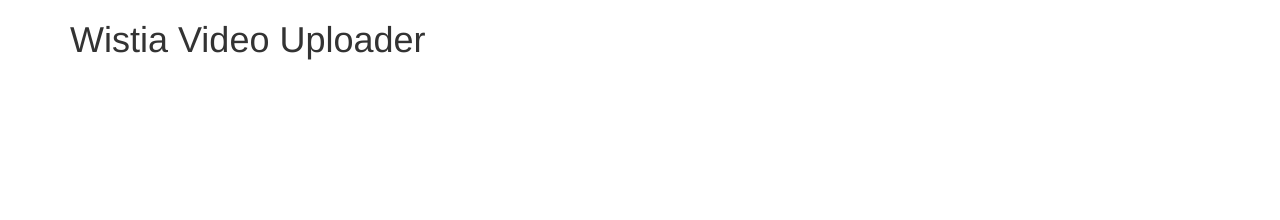
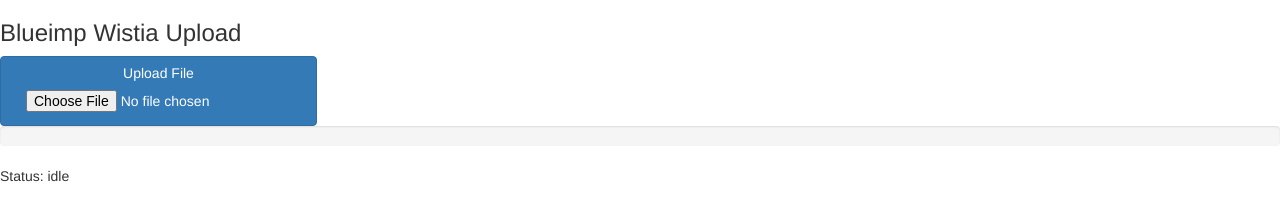
Before and after one commit to sachinkaria/blueimp-wistia, a plain HTML site: page index.html in a window 1280 px wide. Drawn offline with nearby package versions, Linux system fonts and the light colour scheme.

Commit message:
edited directive and file upload template

```diff
--- a/directive.js
+++ b/directive.js
@@ -1,20 +1,33 @@
-uploader.directive('uploadFile', ['$timeout','$sce', '$http',function ($timeout, $sce, $http) {
+(function() {
+  'use strict';
 
-  return {
+  angular
+    .module('uploader')
+    .directive('uploadfile', uploadFileDirective);
+
+  uploadFileDirective.$inject = ['$timeout','$sce', '$http'];
+
+  /* @ngInject */
+  function uploadFileDirective($timeout, $sce, $http) {
+    // Usage:
+    //   <uploadfile id="your-element-id" wistiapass="your-wistia-api-password"/>
+    var directive = {
       restrict: 'E',
-    templateUrl: 'fileUpload.html',
+      templateUrl: 'uploadFile.html',
       replace: true,
       link: link,
       scope: {
         id: "@id",
-      wistiaPassword: "@password"
+        wistiaPassword: "@wistiapass"
       }
     };
+
+    return directive;
 
     function link(scope, element, attrs) {
       scope.hashId   = '';
       scope.progress = 0;
-    scope.status   = 'UPLOAD A VIDEO';
+      scope.status   = 'idle';
       scope.url      = '';
 
       scope.checkStatus = function() {
@@ -27,6 +40,7 @@
           if (scope.status == 'ready')
             scope.url = $sce.trustAsResourceUrl('http://fast.wistia.net/embed/iframe/' + scope.hashId);
           else if (scope.status != 'failed') {
+            //check status again in a few seconds
             $timeout(function(){
               scope.checkStatus();
             }, 3000);
@@ -52,8 +66,6 @@
             if (data.result.hashed_id != '') {
               scope.hashId = data.result.hashed_id;
               scope.checkStatus();
-            scope.progress = 0;
-            scope.status = 'UPLOAD A VIDEO'
             }
           },
           progressall: function (e, data) {
@@ -66,4 +78,5 @@
         });
       });
     }
-}]);
+  }
+})();
--- a/index.html
+++ b/index.html
@@ -9,10 +9,12 @@
   <script src="bower_components/blueimp-file-upload/js/jquery.iframe-transport.js"></script>
   <script src="app.js"></script>
   <script src="directive.js"></script>
+
 </head>
 
-<body class="container" ng-app="uploader">
-  <h1> Wistia Video Uploader</h1>
-  <uploadfile id="uploadFile" password="89c09ed15e948e626bae63e468b3f3cc2f3ee1e433c0a6ef8f102704a1bfecc7"/>
+<body ng-app="uploader">
+  <h3>Blueimp Wistia Upload</h3>
+  <uploadfile id="fileupload" wistiapass="89c09ed15e948e626bae63e468b3f3cc2f3ee1e433c0a6ef8f102704a1bfecc7" />
 </body>
+
 </html>
--- a/fileUpload.html
+++ b/uploadFile.html
@@ -1,5 +1,7 @@
 <div>
-    Upload File<button id="{{id}}_input" class="btn" type="file" name="file" data-url="https://upload.wistia.com"></button>
+  <span class="btn btn-primary btn-file">
+    Upload File<input id="{{id}}_input" class="btn" type="file" name="file" data-url="https://upload.wistia.com">
+  </span>
   <div class="progress">
     <div class="progress-bar progress-bar-success" role="progressbar" aria-valuenow="0" aria-valuemin="0" aria-valuemax="100" ng-style="{'width': progress + '%' }"></div>
   </div>
```
Lines whose indentation alone changed are shown as unchanged.
